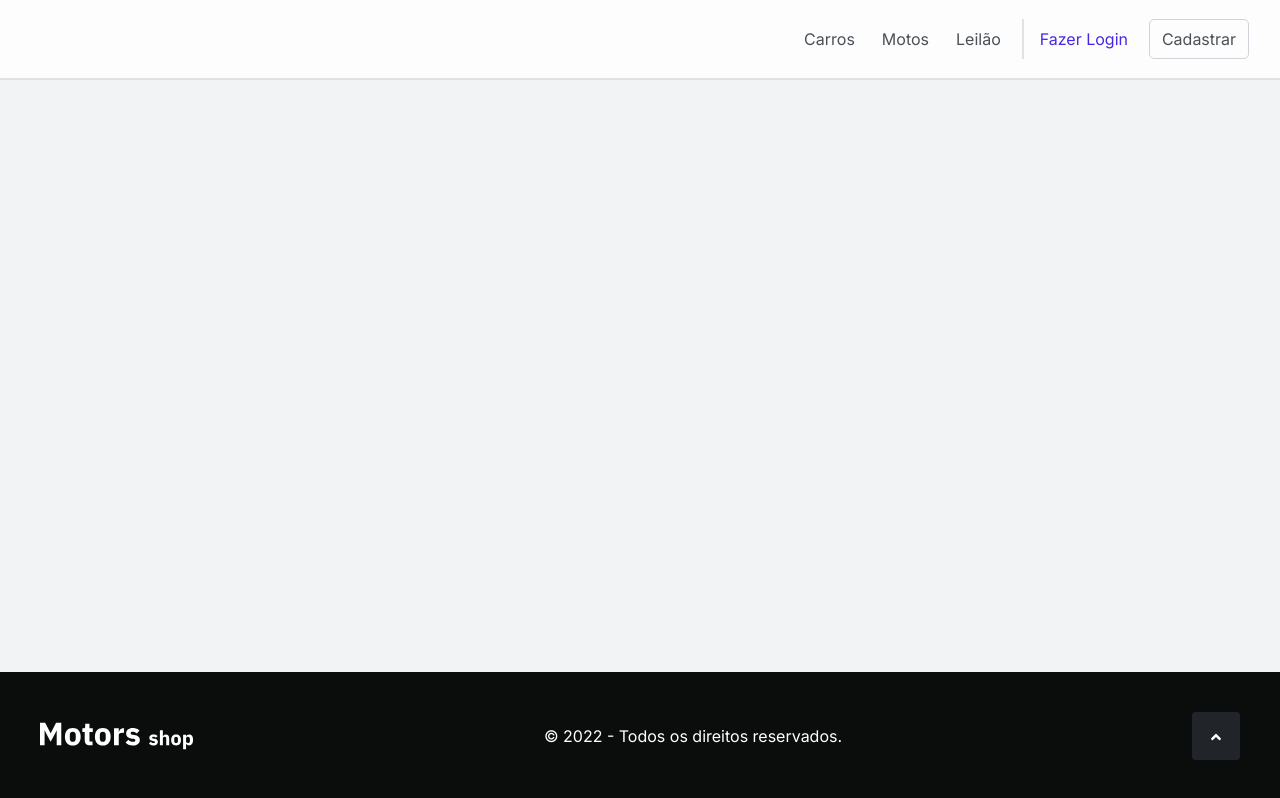
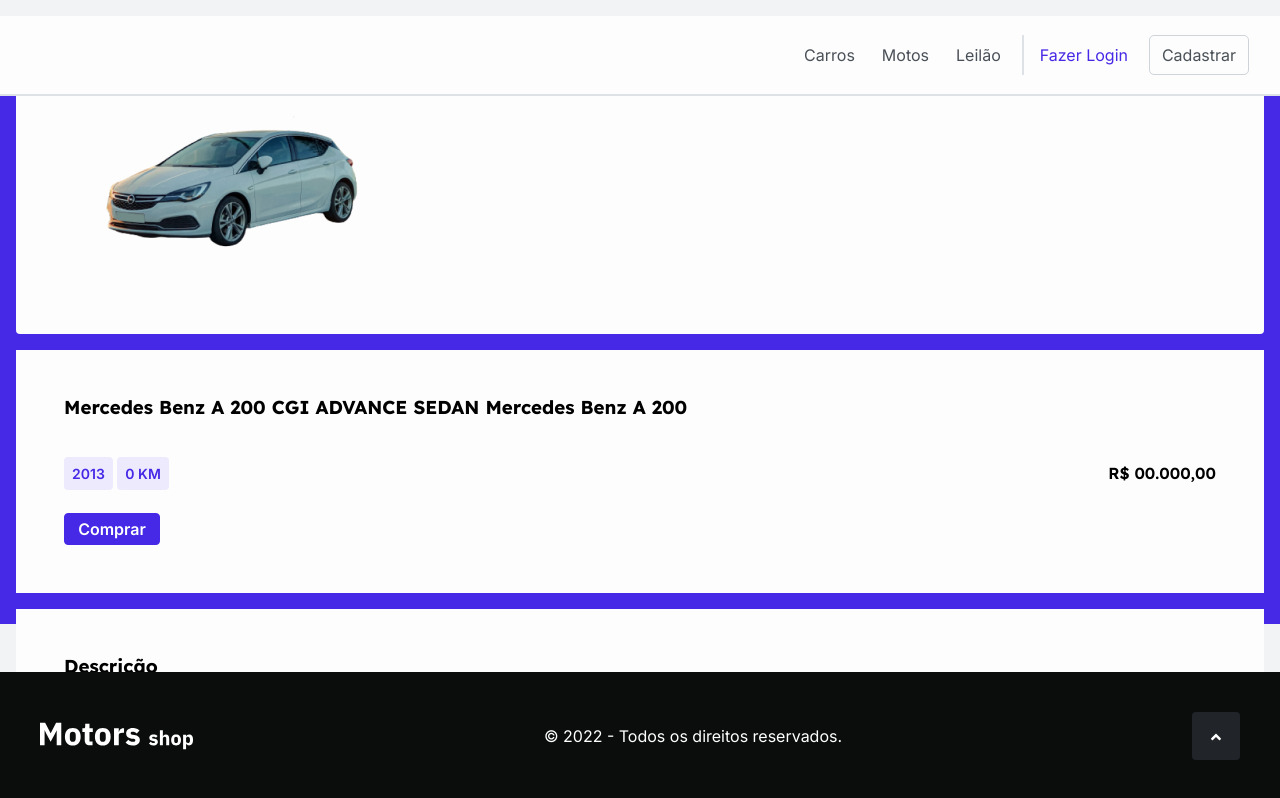
Before and after one commit to motor-shop/motor-shop_front-end, a React (Create React App) app: page /advert in a window 1280 px wide. Before the commit this address led to /home. Built offline with nearby package versions, Linux system fonts and the light colour scheme.

Commit message:
feat: page adverts and style

```diff
--- a/src/components/Footer/styles.ts
+++ b/src/components/Footer/styles.ts
@@ -23,7 +23,6 @@
   }
 
   @media (max-width: 450px) {
-    background-color: red;
     flex-direction: column;
     gap: 3rem;
     padding: 2rem;
--- /dev/null
+++ b/src/pages/Advert/index.tsx
@@ -0,0 +1,44 @@
+import Header from "../../components/header";
+import Footer from "../../components/Footer";
+import Button from "../../components/Button";
+
+import { AdvertStyled } from "./styles";
+
+import CarAudiction from "../../assets/imgs/car-auction.png";
+
+const Advert = () => {
+  return (
+    <>
+      <Header />
+      <AdvertStyled>
+        <div className="imgContainer">
+          <img src={CarAudiction} alt="car auction" />
+        </div>
+        <div className="carContainer">
+          <p className="carTitle">
+            Mercedes Benz A 200 CGI ADVANCE SEDAN Mercedes Benz A 200{" "}
+          </p>
+          <div className="carValues">
+            <div>
+              <span>2013</span> <span>0 KM</span>
+            </div>
+            <p>R$ 00.000,00</p>
+          </div>
+          <Button type="submit">Comprar</Button>
+        </div>
+        <div className="carContainer">
+          <p className="carTitle">Descrição</p>
+          <p>
+            Lorem Ipsum is simply dummy text of the printing and typesetting
+            industry. Lorem Ipsum has been the industry's standard dummy text
+            ever since the 1500s, when an unknown printer took a galley of type
+            and scrambled it to make a type specimen book.
+          </p>
+        </div>
+      </AdvertStyled>
+      <Footer />
+    </>
+  );
+};
+
+export default Advert;
--- /dev/null
+++ b/src/pages/Advert/styles.ts
@@ -0,0 +1,68 @@
+import styled from "styled-components";
+
+export const AdvertStyled = styled.div`
+  background: var(--color-brand-1);
+  height: 38rem;
+
+  .imgContainer {
+    margin: 1rem;
+    background-color: var(--color-gray-10);
+    justify-content: center;
+    border-radius: 4px;
+    padding: 5rem;
+
+    @media (max-width: 430px) {
+      padding: 7rem;
+      display: flex;
+    }
+  }
+
+  .carContainer {
+    margin: 1rem;
+    display: flex;
+    flex-direction: column;
+    gap: 1rem;
+    margin-top: 1rem;
+    background-color: var(--color-gray-10);
+    padding: 3rem;
+
+    p {
+      font-weight: 600;
+      font-family: var(--font-Lexend);
+    }
+
+    .carTitle {
+      font-weight: bold;
+      font-size: 1.17rem;
+    }
+
+    button {
+      margin-top: 1rem;
+      width: 6rem;
+      height: 2rem;
+      padding: 0;
+    }
+  }
+
+  .carValues {
+    margin-top: 2rem;
+    display: flex;
+    justify-content: space-between;
+
+    @media (max-width: 430px) {
+      flex-direction: column;
+      gap: 2rem;
+    }
+
+    span {
+      padding: 0.5rem;
+      background-color: var(--color-brand-4);
+      color: var(--color-brand-1);
+      width: 3.25rem;
+      height: 2rem;
+      font-size: 0.875rem;
+      font-weight: 600;
+      border-radius: 4px;
+    }
+  }
+`;
--- a/src/routes/index.tsx
+++ b/src/routes/index.tsx
@@ -1,9 +1,11 @@
 import { Routes, Route, Navigate } from "react-router-dom";
+import Advert from "../pages/Advert";
 import Home from "../pages/Home";
 
 const Routers = () => (
   <Routes>
     <Route path="/home" element={<Home />} />
+    <Route path="/advert" element={<Advert />} />
     <Route path="*" element={<Navigate to="/home" />} />
   </Routes>
 );
```
